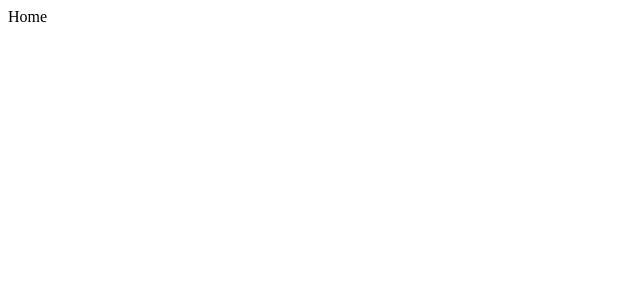
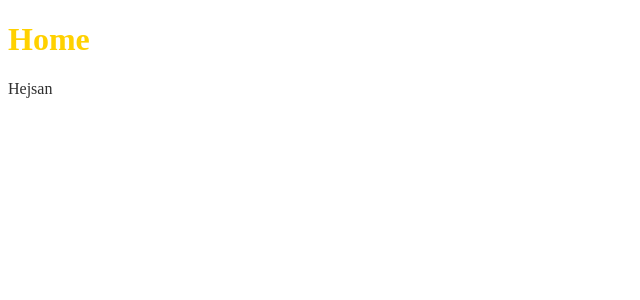
Before and after one commit to ArvidGardebo/fake-coffee-brand-api, a Next.js app: page / in a window 1280 px wide. Shown: the top 300 px of the page, without its empty margins (0-640 px from the left). Built offline with nearby package versions, Linux system fonts and the light colour scheme.

Commit message:
added style components

```diff
--- /dev/null
+++ b/next.config.js
@@ -0,0 +1,8 @@
+const sass = require("sass");
+const path = require("path");
+
+module.exports = {
+  sassOptions: {
+    includePaths: [path.join(__dirname, "styles")],
+  },
+};
--- a/package.json
+++ b/package.json
@@ -6,6 +6,8 @@
     "start": "next start"
   },
   "dependencies": {
+    "@next/font": "^13.2.4",
+    "inter": "^2.1.0",
     "mongodb": "^4.8.1",
     "next": "latest",
     "react": "^18.2.0",
@@ -14,6 +16,7 @@
   "devDependencies": {
     "@types/node": "18.7.5",
     "@types/react": "16.9.17",
+    "sass": "^1.60.0",
     "typescript": "4.6.3"
   }
 }
--- a/pages/index.jsx
+++ b/pages/index.jsx
@@ -1,5 +1,17 @@
+import global from "../styles/global.module.scss";
+import test from "../styles/test.module.scss";
+
 function Home() {
-  return <div>Home</div>;
+  return (
+    <>
+      <div className={global.styles}>
+        <div>
+          <h1>Home</h1>
+          <p>Hejsan</p>
+        </div>
+      </div>
+    </>
+  );
 }
 
 export default Home;
--- /dev/null
+++ b/styles/global.module.scss
@@ -0,0 +1,16 @@
+$black_1: #000000;
+$black_2: #171717;
+$black_3: #2e2e2e;
+$black_4: #454545;
+$black_5: #5c5c5c;
+$black_6: #737373;
+$black_7: #8a8a8a;
+$yellow: #ffd100;
+
+.styles {
+  color: $yellow;
+  p {
+    font-size: 16px;
+    color: $black_3;
+  }
+}
--- /dev/null
+++ b/styles/test.module.scss
@@ -0,0 +1,5 @@
+@use "../styles/global.module.scss" as v;
+
+.test {
+  color: v.$yellow;
+}
```
Also changed, not shown: 2 other files (tests, documents, lock files or other folders).
